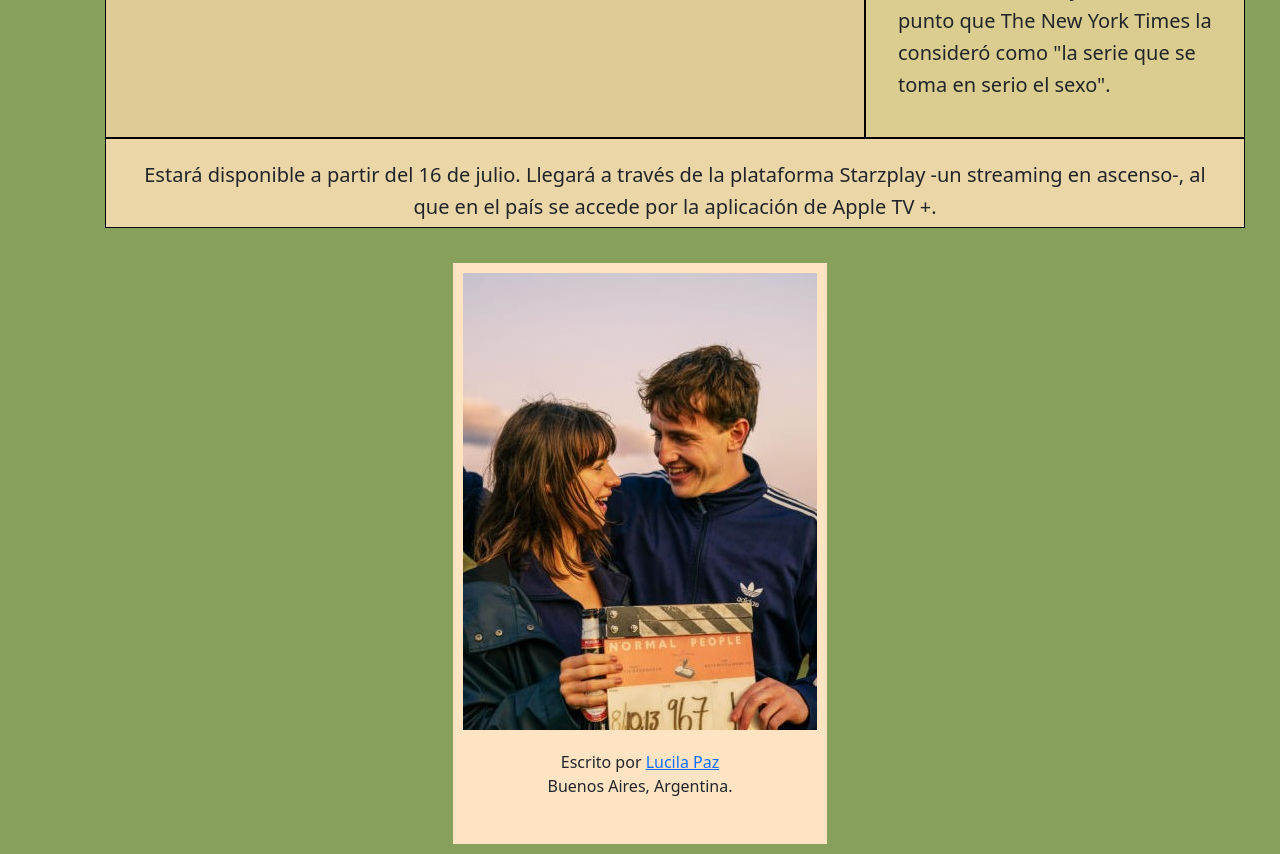
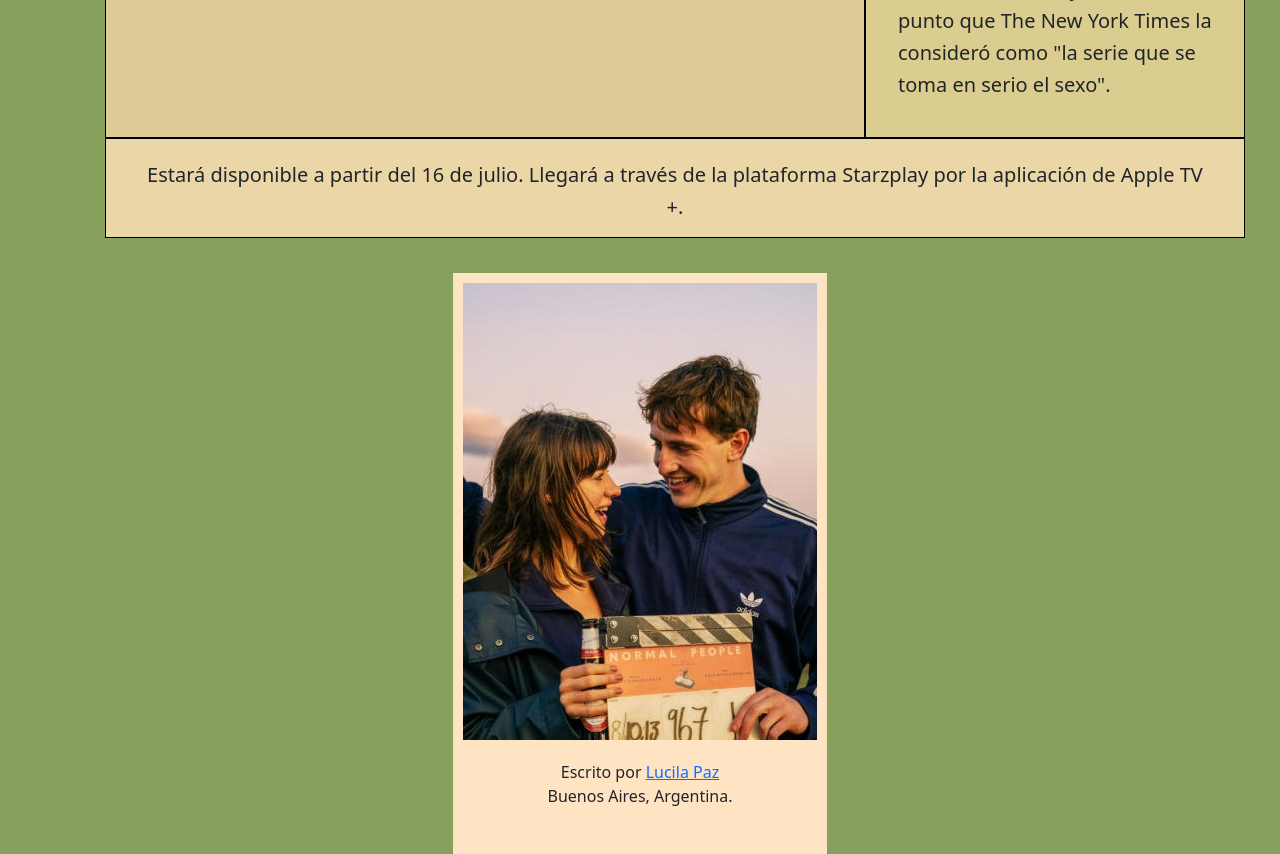
Before and after one commit to lucilapaz/nuevo, a website: page index.html in a window 1280 px wide. Shown: the part 3720-4574 px from the top of the page. Drawn offline with nearby package versions, Linux system fonts and the light colour scheme.

Commit message:
cambio de parrafo de operaciones

```diff
--- a/index.html
+++ b/index.html
@@ -172,6 +172,7 @@
                    </article>
                  </div>
                  <!-- operaciones -->
+
                  <div class="div">
                    <h2 class="title">¿Cómo ver normal people Argentina?</h2>
                   <p class="lead">
@@ -185,14 +186,12 @@
                 </div>
                 <div class="caja">
                   <p class="lead">
-                    Estará disponible a partir del 16 de julio. Llegará a través de la plataforma Starzplay -un streaming en ascenso-, al que en el país se accede por la aplicación de Apple TV +.
-
+                    Estará disponible a partir del 16 de julio. Llegará a través de la plataforma Starzplay por la aplicación de Apple TV +.
                   </p>
                 </div>
-                 <div class="casitodos">
-                 </div>
+
                 <!-- fin de operaciones -->
-               </div>
+
             </div>
          </section>
        </main>
--- a/scss/_operaciones.scss
+++ b/scss/_operaciones.scss
@@ -23,7 +23,7 @@ $color: black;
     border: 1px solid black;
     background-color: rgb(235, 198, 173);
     text-align: center;
-    height: 90px;
+    height: 100px;
 
     @if $color==rgb(41, 87, 41){
         background-color: rgb(202, 197, 170);
```
Also changed, not shown: css/main.css.
